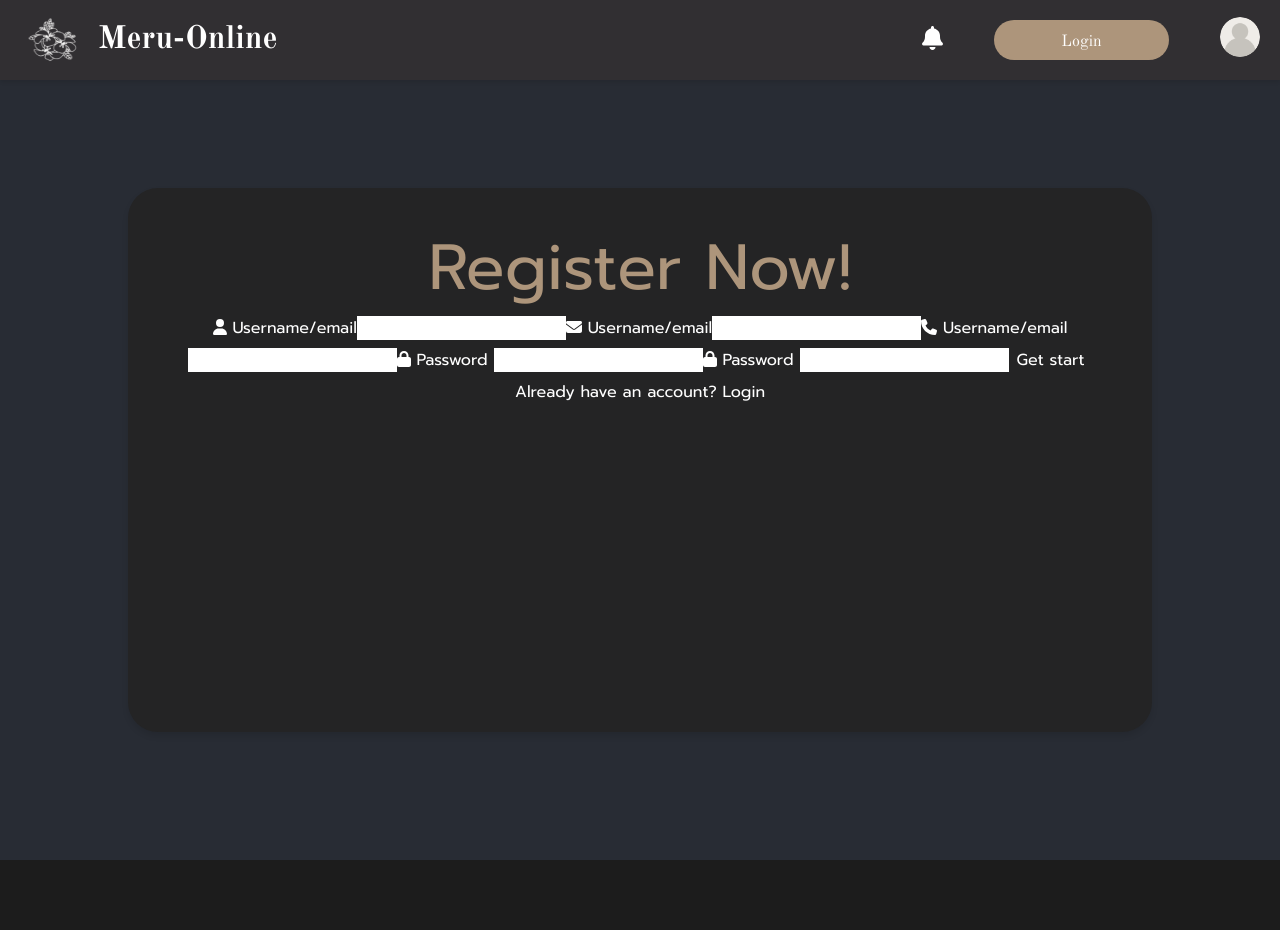
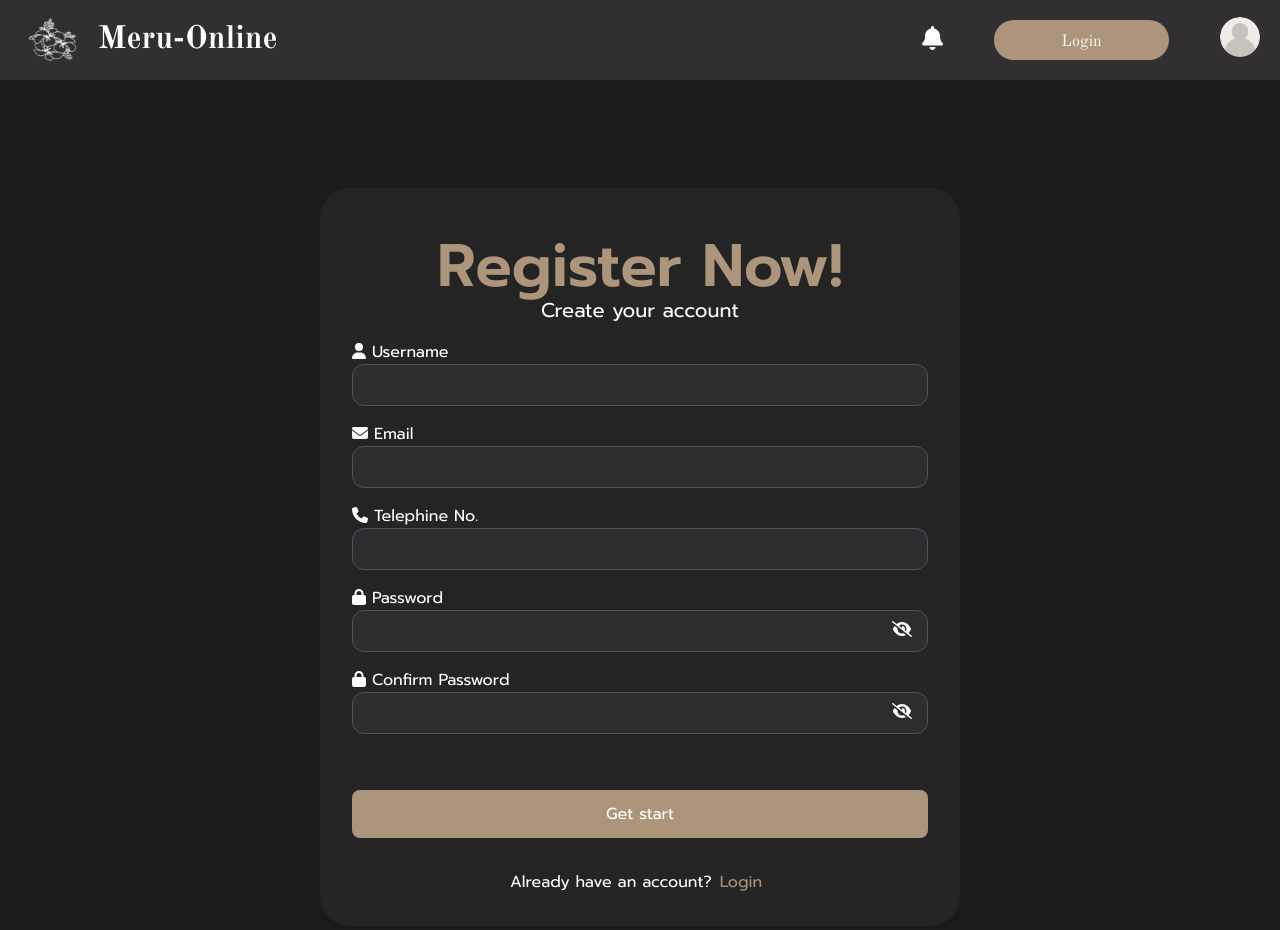
Before and after one commit to Norawit2907/Meru-Online-Frontend, a React app: page /userregister in a window 1280 px wide. Shown: the top 930 px of the page. Before the commit the page ends 860 px from the top, so only its background shows below. Built offline with nearby package versions, Linux system fonts and the light colour scheme.

Commit message:
fixed registers page

```diff
--- a/src/App.jsx
+++ b/src/App.jsx
@@ -30,8 +30,8 @@ const App = () => {
             <Route path="/watpage2" element={<Watpage2/>} />
             <Route path="/editwat" element={<EditWat/>}/>
             <Route path="/login" element={<Login />} />
-            <Route path="/Userregister" element={<Userregister />} />
-            <Route path="/Watregister" element={<Watregister />} />
+            <Route path="/userregister" element={<Userregister />} />
+            <Route path="/watregister" element={<Watregister />} />
             <Route path="/booking" element={<Booking/>} />
           </Routes>
         </main>
--- a/src/components/loginbox.jsx
+++ b/src/components/loginbox.jsx
@@ -28,7 +28,7 @@ import {faUser , faLock, faEye,faEyeSlash} from "@fortawesome/free-solid-svg-ico
 
 //  showHiddenPass('login-pass','login-eye')
 
-const Loginbox = () => {
+const Loginbox = ({registerlink}) => {
 
   const [showPassword, setShowPassword] = useState(0);
 
@@ -49,7 +49,10 @@ const Loginbox = () => {
 
       <div className="my-4 w-full text-white">
         <label for="password" className="text-white text-sm"><FontAwesomeIcon icon={faLock}></FontAwesomeIcon> Password </label>
-        <button onClick={togglepassword}>
+        <br/>
+        <div className="relative">
+          <input type={showPassword ? "text" : "password"} id="password" name="password" className="w-full bg-[#2d2d2e] p-2 rounded-xl border border-slate-600 text-white"></input>
+          <button className="absolute top-2 right-4" onClick={togglepassword}>
           {
             showPassword ?
             <FontAwesomeIcon icon={faEye}></FontAwesomeIcon>
@@ -57,18 +60,9 @@ const Loginbox = () => {
             <FontAwesomeIcon icon={faEyeSlash}></FontAwesomeIcon>
           }
           </button>
-
-        <br></br>
-        <input type={showPassword ? "text" : "password" } id="password" name="password" className="w-full bg-[#2d2d2e] p-2 rounded-xl border border-slate-600 text-white"></input>
-        <br></br>
         </div>
-
-
-      <label class="container" className="flex gap-2 mb-4 text-white">
-        <input type="checkbox"></input>
-        <p>remember me</p>
-        <span class="checkmark"></span>
-      </label>
+        <br/>
+      </div>
 
       <button class="button" type="submit" className="w-full text-center text-white bg-[#ad957b] p-3 rounded-lg">
         Login
@@ -76,7 +70,7 @@ const Loginbox = () => {
 
       <div className="flex justify-center text-sm text-white mt-8">
       <p className="">Don't have an account?</p>
-      <a className="hover:underline mx-2 text-[#ad957b]" href="#" id="register">Register</a>
+      <a className="hover:underline mx-2 text-[#ad957b]" href={`/${registerlink}`} id="register">Register</a>
       </div>
     </div>
   );
--- a/src/pages/Userregister.jsx
+++ b/src/pages/Userregister.jsx
@@ -1,41 +1,90 @@
-import React from 'react';
+import React, { useState } from 'react';
 import '../styles/Register.css'
 import { FontAwesomeIcon } from "@fortawesome/react-fontawesome";
 
 import {faUser , faLock, faEye,faEyeSlash,faEnvelope,faPhone} from "@fortawesome/free-solid-svg-icons";
 // import Userregisterbox from '../components/loginbox';
 
-const Userregister = () => (
-      <div className="App">
-        <header className="App-header">
-            <div class="registerbox">
-              <h1>Register Now!</h1>
-              <form action="#" method="POST">
+const Userregister = () => {
+  const [showPassword, setShowPassword] = useState(0);
+  const [showConfirmPassword, setShowConfirmPassword] = useState(0);
 
-              <label for="username"><FontAwesomeIcon icon={faUser}></FontAwesomeIcon> Username/email</label>
-                <input type="text" id="username" name="username" required></input>
+  const togglepassword = () => {
+    setShowPassword(!showPassword)
+  }
 
-                <label for="email"><FontAwesomeIcon icon={faEnvelope}></FontAwesomeIcon> Username/email</label>
-                <input type="email" id="email" name='email' required/>
+  const toggleconfirmpassword = () => {
+    setShowConfirmPassword(!showConfirmPassword)
+  }
 
 
-                <label for="phone"><FontAwesomeIcon icon={faPhone}></FontAwesomeIcon> Username/email</label>
-                <input type="tel" id="phone" name="phone" required></input>
+  return (
+      <div className="flex justify-center bg-[#1C1C1C] text-white">
 
-                <label for="password"><FontAwesomeIcon icon={faLock}></FontAwesomeIcon> Password </label>
-                <input type="password" id="password" name="password" required></input>
-                <label for="password"><FontAwesomeIcon icon={faLock}></FontAwesomeIcon> Password </label>
-                <input type="password" id="confirmpassword" name="confirmpassword" ></input>
+            <div class="registerbox">
+              <div className="text-center my-4">
+                  <p className="text-6xl font-semibold text-[#ad957b]">Register Now!</p>
+                  <p className=" text-xl">Create your account</p>
+              </div>
+              <form action="#" method="POST" className='flex flex-col mt-2 gap-y-4'>
+                <div className="flex flex-col">
+                  <label for="username"><FontAwesomeIcon icon={faUser}></FontAwesomeIcon> Username</label>
+                  <input type="text" id="username" name="username" className="w-full bg-[#2d2d2e] p-2 rounded-xl border border-slate-600 text-white" required></input>
+                </div>
 
+                <div>
+                  <label for="email"><FontAwesomeIcon icon={faEnvelope}></FontAwesomeIcon> Email</label>
+                  <input type="email" id="email" name='email' className="w-full bg-[#2d2d2e] p-2 rounded-xl border border-slate-600 text-white" required/>
+                </div>
 
-                <button class="submitbutton" type="submit">Get start</button>
+                <div>
+                  <label for="phone"><FontAwesomeIcon icon={faPhone}></FontAwesomeIcon> Telephine No.</label>
+                  <input type="tel" id="phone" name="phone" className="w-full bg-[#2d2d2e] p-2 rounded-xl border border-slate-600 text-white" required></input>
+                </div>
 
-                <p>Already have an account? <a href="#" id="login">Login</a></p>
-            </form>
+                <div>
+                  <label for="password"><FontAwesomeIcon icon={faLock}></FontAwesomeIcon> Password </label>
+                  <div className="relative">
+                  <input type={showPassword ? "text" : "password" } id="password" name="password" className="w-full bg-[#2d2d2e] p-2 rounded-xl border border-slate-600 text-white" required></input>
+                  <button type="button" className="absolute top-2 right-4" onClick={togglepassword}>
+                  {
+                    showPassword ?
+                    <FontAwesomeIcon icon={faEye}></FontAwesomeIcon>
+                    :
+                    <FontAwesomeIcon icon={faEyeSlash}></FontAwesomeIcon>
+                  }
+                  </button>
+                  </div>
+                </div>
+
+                <div>
+                  <label for="password"><FontAwesomeIcon icon={faLock}></FontAwesomeIcon> Confirm Password </label>
+                  <div className="relative">
+                    <input type={showConfirmPassword ? "text" : "password"} id="confirmpassword" name="confirmpassword" className="w-full bg-[#2d2d2e] p-2 rounded-xl border border-slate-600 text-white" required></input>
+                    <button type="button" className="absolute top-2 right-4" onClick={toggleconfirmpassword}>
+                    {
+                      showConfirmPassword ?
+                      <FontAwesomeIcon icon={faEye}></FontAwesomeIcon>
+                      :
+                      <FontAwesomeIcon icon={faEyeSlash}></FontAwesomeIcon>
+                    }
+                    </button>
+                  </div>
+                </div>
+
+                <div className="flex justify-center">
+                <button class="submitbutton" type="submit" className="w-full text-center text-white bg-[#ad957b] p-3 rounded-lg my-4 mt-10">Get start</button>
+                </div>
+
+                <p className="text-center">Already have an account?
+                  <a href="/login" id="login" className="hover:underline mx-2 text-[#ad957b]">Login</a>
+                </p>
+              </form>
 
             </div>
-        </header>
+
       </div>
   )
+}
 
   export default Userregister;
--- a/src/pages/Watregister.jsx
+++ b/src/pages/Watregister.jsx
@@ -1,41 +1,76 @@
-import React from 'react';
+import React, { useState } from 'react';
 import '../styles/Register.css'
 import { FontAwesomeIcon } from "@fortawesome/react-fontawesome";
 
-import {faUser , faLock, faEye,faEyeSlash,faEnvelope,faPhone} from "@fortawesome/free-solid-svg-icons";
+import { faLock, faEye, faEyeSlash, faEnvelope } from "@fortawesome/free-solid-svg-icons";
 // import Userregisterbox from '../components/loginbox';
 
-const Userregister = () => (
-      <div className="App">
-        <header className="App-header">
-            <div class="registerbox">
-              <h1>SignUp as WAT!</h1>
-              <form action="#" method="POST">
+const Watregister = () => {
+  const [showPassword, setShowPassword] = useState(0);
+  const [showConfirmPassword, setShowConfirmPassword] = useState(0);
 
-              <label for="username"><FontAwesomeIcon icon={faUser}></FontAwesomeIcon> Username/email</label>
-                <input type="text" id="username" name="username" required></input>
+  const togglepassword = () => {
+    setShowPassword(!showPassword)
+  }
 
-                <label for="email"><FontAwesomeIcon icon={faEnvelope}></FontAwesomeIcon> Username/email</label>
-                <input type="email" id="email" name='email' required/>
+  const toggleconfirmpassword = () => {
+    setShowConfirmPassword(!showConfirmPassword)
+  }
+  return (
+      <div className="flex justify-center bg-[#1C1C1C] text-white">
+        <div class="registerbox">
+            <div className="text-center my-4">
+                  <p className="text-6xl font-semibold text-[#ad957b]">SIGNUP as WAT</p>
+                  <p className=" text-xl">Register your wat</p>
+            </div>
+            <form action="#" method="POST" className='flex flex-col mt-2 gap-y-4'>
+              <div>
+                <label for="email"><FontAwesomeIcon icon={faEnvelope}></FontAwesomeIcon>Email</label>
+                <input type="email" id="email" name='email' className="w-full bg-[#2d2d2e] p-2 rounded-xl border border-slate-600 text-white" required/>
+              </div>
+
+              <div>
+                <label for="password"><FontAwesomeIcon icon={faLock}></FontAwesomeIcon> Password </label>
+                <div className="relative">
+                  <input type={showPassword ? "text" : "password" } id="password" name="password" className="w-full bg-[#2d2d2e] p-2 rounded-xl border border-slate-600 text-white" required></input>
+                  <button type="button" className="absolute top-2 right-4" onClick={togglepassword}>
+                      {
+                        showPassword ?
+                        <FontAwesomeIcon icon={faEye}></FontAwesomeIcon>
+                        :
+                        <FontAwesomeIcon icon={faEyeSlash}></FontAwesomeIcon>
+                      }
+                  </button>
+                </div>
+              </div>
 
 
-                <label for="phone"><FontAwesomeIcon icon={faPhone}></FontAwesomeIcon> Username/email</label>
-                <input type="tel" id="phone" name="phone" required></input>
-
-                <label for="password"><FontAwesomeIcon icon={faLock}></FontAwesomeIcon> Password </label>
-                <input type="password" id="password" name="password" required></input>
-                <label for="password"><FontAwesomeIcon icon={faLock}></FontAwesomeIcon> Password </label>
-                <input type="password" id="confirmpassword" name="confirmpassword" ></input>
+              <div>
+                <label for="password"><FontAwesomeIcon icon={faLock}></FontAwesomeIcon> Confirm Password </label>
+                <div className="relative">
+                  <input type={showConfirmPassword ? "text" : "password" } id="confirmpassword" name="confirmpassword" className="w-full bg-[#2d2d2e] p-2 rounded-xl border border-slate-600 text-white" required></input>
+                  <button type="button" className="absolute top-2 right-4" onClick={toggleconfirmpassword}>
+                      {
+                        showConfirmPassword ?
+                        <FontAwesomeIcon icon={faEye}></FontAwesomeIcon>
+                        :
+                        <FontAwesomeIcon icon={faEyeSlash}></FontAwesomeIcon>
+                      }
+                  </button>
+                </div>
+              </div>
 
 
-                <button class="submitbutton" type="submit">Get start</button>
+              <button class="submitbutton" type="submit" className="w-full text-center text-white bg-[#ad957b] p-3 rounded-lg my-4 mt-10">Get start</button>
+            </form>
+            <p className='text-center'>Already have an account?
+              <a href="/login" id="login" className='hover:underline mx-2 text-[#ad957b]'>Login</a>
+            </p>
 
-                <p>Already have an account? <a href="#" id="login">Login</a></p>
-            </form>
 
-            </div>
-        </header>
+        </div>
       </div>
   )
+}
 
-  export default Userregister;
+  export default Watregister;
--- a/src/pages/login.jsx
+++ b/src/pages/login.jsx
@@ -8,12 +8,12 @@ const Login = () => (
           <div class="flex-container">
             <div class="flex-item-left">
               <h1 className='text-center font-semibold'>Hello User!</h1>
-              <Loginbox></Loginbox>
+              <Loginbox registerlink="userregister"></Loginbox>
             </div>
             <div class="vertical-line"></div>
             <div class="flex-item-right">
               <h1 className='text-center font-semibold'>Hello Wat!</h1>
-              <Loginbox></Loginbox>
+              <Loginbox registerlink="watregister"></Loginbox>
             </div>
           </div>
 
--- a/src/styles/Register.css
+++ b/src/styles/Register.css
@@ -9,16 +9,6 @@
 
 
 
-.App-header {
-    background-color: #282c34;
-    min-height: 100vh;
-    display: flex;
-    flex-direction: column;
-    align-items: center;
-    justify-content: center;
-    font-size: calc(10px + 2vmin);
-    color: white;
-}
 
 .App-link {
     color: #61dafb;
@@ -28,11 +18,10 @@
 .registerbox {
     background-color: #242425;
     padding: 2.5vw;
-    flex: 50%;
+    width: 50%;
     margin: 10%;
     font-size: 16px;
     border-radius: 30px;
-    position: relative;
     z-index: 1;
     box-shadow: 0 4px 6px rgba(0, 0, 0, 0.1);
 }
```
Lines whose indentation alone changed are shown as unchanged.
